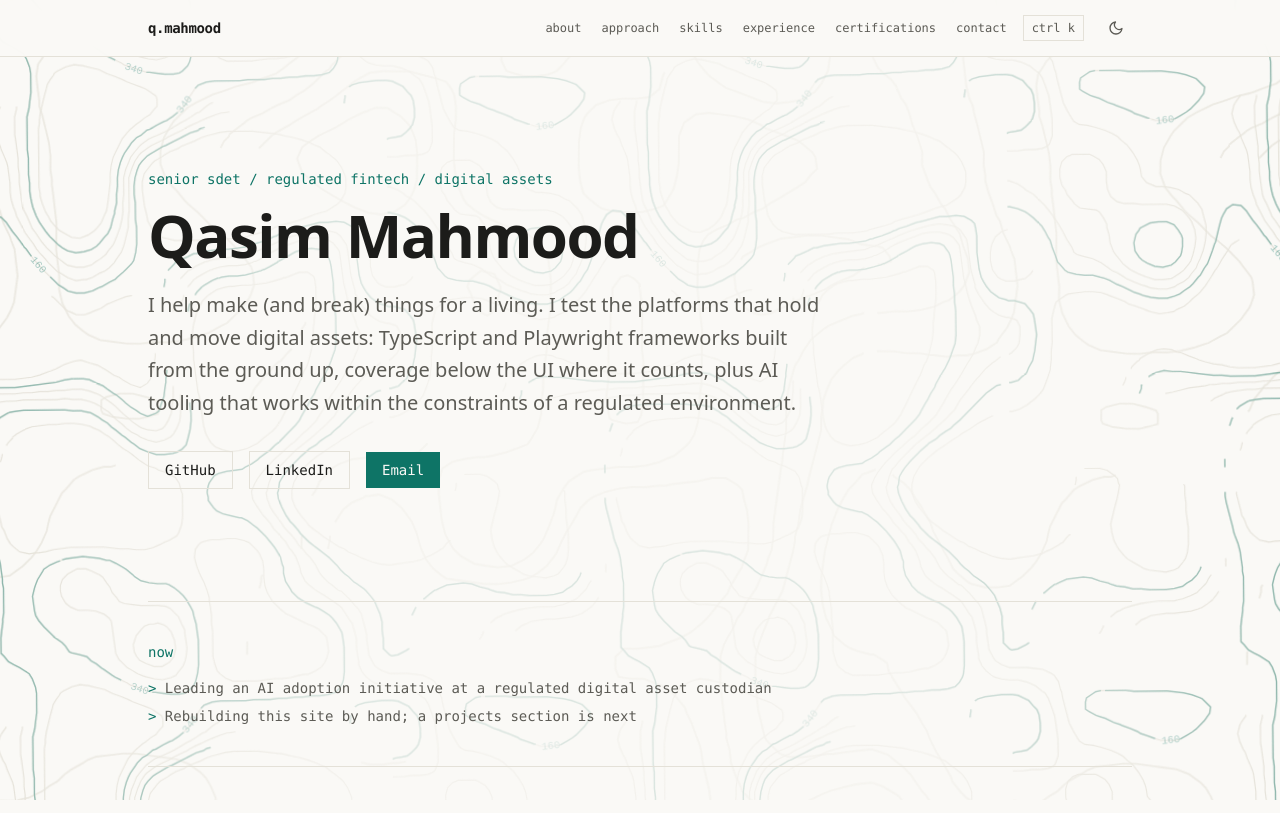
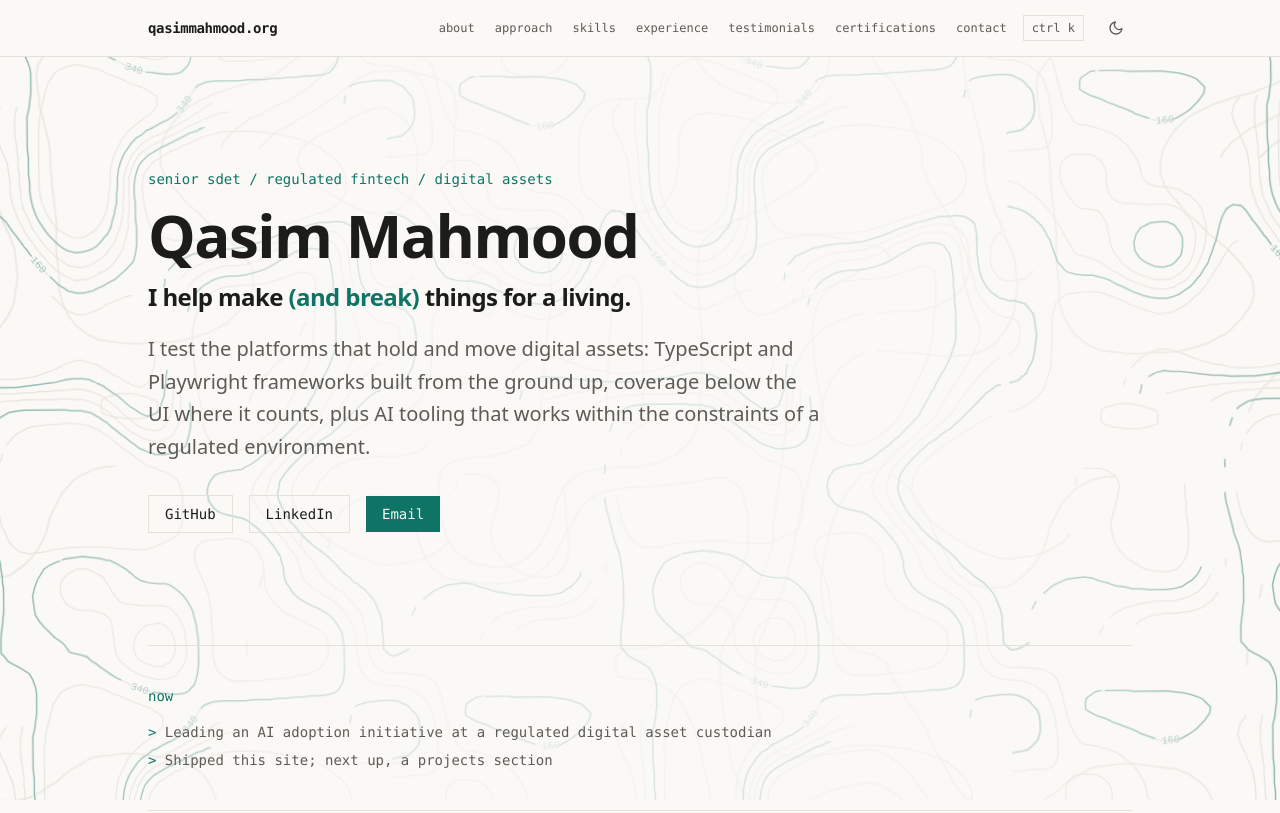
Before and after one commit to qasimmahmood95/qasimmahmood.org, a website: page index.html in a window 1280 px wide. Shown: the top 813 px of the page. Drawn offline with Linux system fonts and the light colour scheme.

Commit message:
feat: hero tagline subheader, domain wordmark, testimonials section
- tagline becomes its own subheader with the accent on (and break)
- nav wordmark is now qasimmahmood.org on both pages; links page
  footer swaps its duplicate home link for a copyright line
- now strip reflects the shipped site
- testimonials promoted from a block inside experience to their own
  numbered section (05), with certifications and contact renumbered;
  nav and palette gain testimonials entries

```diff
--- a/index.html
+++ b/index.html
@@ -58,7 +58,7 @@
 
   <header class="sticky top-0 z-40 border-b border-line dark:border-line-dark bg-paper/95 dark:bg-coal/95 backdrop-blur-sm">
     <nav class="mx-auto flex max-w-5xl items-center justify-between px-5 py-3" aria-label="Main">
-      <a href="#top" class="font-mono text-sm font-semibold tracking-tight hover:text-accent dark:hover:text-accent-bright">q.mahmood</a>
+      <a href="#top" class="font-mono text-sm font-semibold tracking-tight hover:text-accent dark:hover:text-accent-bright">qasimmahmood.org</a>
 
       <div class="flex items-center gap-1 sm:gap-4">
         <ul id="nav-links" class="hidden sm:flex items-center gap-5 font-mono text-xs text-ink-muted dark:text-fog-muted">
@@ -66,6 +66,7 @@
           <li><a class="hover:text-accent dark:hover:text-accent-bright" href="#approach">approach</a></li>
           <li><a class="hover:text-accent dark:hover:text-accent-bright" href="#skills">skills</a></li>
           <li><a class="hover:text-accent dark:hover:text-accent-bright" href="#experience">experience</a></li>
+          <li><a class="hover:text-accent dark:hover:text-accent-bright" href="#testimonials">testimonials</a></li>
           <li><a class="hover:text-accent dark:hover:text-accent-bright" href="#certifications">certifications</a></li>
           <li><a class="hover:text-accent dark:hover:text-accent-bright" href="#contact">contact</a></li>
         </ul>
@@ -97,6 +98,7 @@
       <li><a class="block py-2 hover:text-accent dark:hover:text-accent-bright" href="#approach">approach</a></li>
       <li><a class="block py-2 hover:text-accent dark:hover:text-accent-bright" href="#skills">skills</a></li>
       <li><a class="block py-2 hover:text-accent dark:hover:text-accent-bright" href="#experience">experience</a></li>
+      <li><a class="block py-2 hover:text-accent dark:hover:text-accent-bright" href="#testimonials">testimonials</a></li>
       <li><a class="block py-2 hover:text-accent dark:hover:text-accent-bright" href="#certifications">certifications</a></li>
       <li><a class="block py-2 hover:text-accent dark:hover:text-accent-bright" href="#contact">contact</a></li>
     </ul>
@@ -108,11 +110,14 @@
     <section id="top" class="py-20 sm:py-28">
       <p class="font-mono text-sm text-accent dark:text-accent-bright">senior sdet / regulated fintech / digital assets</p>
       <h1 class="mt-4 text-4xl font-bold tracking-tight sm:text-5xl lg:text-6xl">Qasim Mahmood</h1>
-      <p class="mt-6 max-w-2xl text-lg leading-relaxed text-ink-muted dark:text-fog-muted lg:text-xl">
-        I help make (and break) things for a living. I test the platforms that hold
-        and move digital assets: TypeScript and Playwright frameworks built from the
-        ground up, coverage below the UI where it counts, plus AI tooling that works
-        within the constraints of a regulated environment.
+      <p class="mt-4 text-xl font-semibold tracking-tight sm:text-2xl">
+        I help make <span class="text-accent dark:text-accent-bright">(and break)</span> things for a living.
+      </p>
+      <p class="mt-5 max-w-2xl text-lg leading-relaxed text-ink-muted dark:text-fog-muted lg:text-xl">
+        I test the platforms that hold and move digital assets: TypeScript and
+        Playwright frameworks built from the ground up, coverage below the UI where
+        it counts, plus AI tooling that works within the constraints of a regulated
+        environment.
       </p>
       <div class="mt-8 flex flex-wrap items-center gap-4 font-mono text-sm">
         <a href="https://github.com/qasimmahmood95" class="border border-line dark:border-line-dark px-4 py-2 hover:border-accent hover:text-accent dark:hover:border-accent-bright dark:hover:text-accent-bright">GitHub</a>
@@ -127,7 +132,7 @@
       <p class="font-mono text-sm text-accent dark:text-accent-bright">now</p>
       <ul class="mt-4 space-y-2 font-mono text-sm text-ink-muted dark:text-fog-muted">
         <li><span class="text-accent dark:text-accent-bright" aria-hidden="true">&gt; </span>Leading an AI adoption initiative at a regulated digital asset custodian</li>
-        <li><span class="text-accent dark:text-accent-bright" aria-hidden="true">&gt; </span>Rebuilding this site by hand; a projects section is next</li>
+        <li><span class="text-accent dark:text-accent-bright" aria-hidden="true">&gt; </span>Shipped this site; next up, a projects section</li>
         <!-- TODO: Q to add/update current items (cert in progress, reading, talks) -->
       </ul>
     </section>
@@ -354,13 +359,16 @@
         </article>
 
       </div>
+    </section>
 
-      <!-- Full quotes from LinkedIn recommendations (colleagues only); obvious
-           typos quietly corrected, wording otherwise verbatim -->
-      <!-- TODO: Q to review the corrections and confirm Joshua Brown was Playroll -->
-      <div class="mt-16">
-        <h3 class="font-mono text-sm font-semibold uppercase tracking-wider">What colleagues say</h3>
-        <div class="mt-6 gap-8 sm:columns-2 lg:columns-3">
+    <!-- Testimonials: full quotes from LinkedIn recommendations (colleagues
+         only); obvious typos quietly corrected, wording otherwise verbatim -->
+    <!-- TODO: Q to review the corrections and confirm Joshua Brown was Playroll -->
+    <section id="testimonials" class="relative isolate border-t border-line dark:border-line-dark py-16 sm:py-20">
+      <span class="pointer-events-none select-none sticky top-24 -z-10 hidden h-0 text-right font-mono font-bold text-line dark:text-line-dark sm:block sm:text-8xl" aria-hidden="true">05</span>
+      <p class="font-mono text-sm text-accent dark:text-accent-bright"><span class="js-check opacity-0 transition-opacity duration-500" aria-hidden="true">&#10003; </span>05 / testimonials</p>
+      <h2 class="mt-3 text-3xl font-bold tracking-tight">What colleagues say</h2>
+      <div class="mt-8 gap-8 sm:columns-2 lg:columns-3">
           <figure class="mb-8 break-inside-avoid">
             <blockquote class="border-l-2 border-accent pl-4 text-sm leading-relaxed text-ink-muted dark:border-accent-bright dark:text-fog-muted">
               "I worked with Qasim at Playroll and he was a great team member, allowing
@@ -432,14 +440,13 @@
             </blockquote>
             <figcaption class="mt-3 pl-4 font-mono text-xs text-ink-muted dark:text-fog-muted">Rowan Chan, Quality Engineering Lead at Alpha Group<br>worked together at Crypto.com</figcaption>
           </figure>
-        </div>
       </div>
     </section>
 
     <!-- Certifications (rendered from the array in js/main.js) -->
     <section id="certifications" class="relative isolate border-t border-line dark:border-line-dark py-16 sm:py-20">
-      <span class="pointer-events-none select-none sticky top-24 -z-10 hidden h-0 text-right font-mono font-bold text-line dark:text-line-dark sm:block sm:text-8xl" aria-hidden="true">05</span>
-      <p class="font-mono text-sm text-accent dark:text-accent-bright"><span class="js-check opacity-0 transition-opacity duration-500" aria-hidden="true">&#10003; </span>05 / certifications</p>
+      <span class="pointer-events-none select-none sticky top-24 -z-10 hidden h-0 text-right font-mono font-bold text-line dark:text-line-dark sm:block sm:text-8xl" aria-hidden="true">06</span>
+      <p class="font-mono text-sm text-accent dark:text-accent-bright"><span class="js-check opacity-0 transition-opacity duration-500" aria-hidden="true">&#10003; </span>06 / certifications</p>
       <h2 class="mt-3 text-3xl font-bold tracking-tight">Certifications</h2>
       <div id="certs-root" class="mt-8 space-y-10"></div>
       <noscript>
@@ -456,8 +463,8 @@
 
     <!-- Contact -->
     <section id="contact" class="relative isolate border-t border-line dark:border-line-dark py-16 sm:py-20">
-      <span class="pointer-events-none select-none sticky top-24 -z-10 hidden h-0 text-right font-mono font-bold text-line dark:text-line-dark sm:block sm:text-8xl" aria-hidden="true">06</span>
-      <p class="font-mono text-sm text-accent dark:text-accent-bright"><span class="js-check opacity-0 transition-opacity duration-500" aria-hidden="true">&#10003; </span>06 / contact</p>
+      <span class="pointer-events-none select-none sticky top-24 -z-10 hidden h-0 text-right font-mono font-bold text-line dark:text-line-dark sm:block sm:text-8xl" aria-hidden="true">07</span>
+      <p class="font-mono text-sm text-accent dark:text-accent-bright"><span class="js-check opacity-0 transition-opacity duration-500" aria-hidden="true">&#10003; </span>07 / contact</p>
       <h2 class="mt-3 text-3xl font-bold tracking-tight">Get in touch</h2>
       <p class="mt-6 max-w-2xl leading-relaxed text-ink-muted dark:text-fog-muted">
         Based in London. If you're hiring for quality engineering in fintech or digital
--- a/js/main.js
+++ b/js/main.js
@@ -258,6 +258,7 @@ function initCommandPalette() {
     { label: "go / approach", run: go("approach") },
     { label: "go / skills", run: go("skills") },
     { label: "go / experience", run: go("experience") },
+    { label: "go / testimonials", run: go("testimonials") },
     { label: "go / certifications", run: go("certifications") },
     { label: "go / contact", run: go("contact") },
     { label: "go / top", run: () => window.scrollTo({ top: 0 }) },
@@ -349,7 +350,7 @@ function consoleGreeting() {
   const mono = "font-family: ui-monospace, monospace;";
   console.log("%cqasimmahmood.org", mono + "font-weight: 600;");
   console.log("%cOpening the console on a personal site? Spoken like a tester.", mono);
-  console.log("%cSuite is green: 6 sections passed, 0 failed, 0 flaky. Found a bug anyway? " + EMAIL, mono);
+  console.log("%cSuite is green: 7 sections passed, 0 failed, 0 flaky. Found a bug anyway? " + EMAIL, mono);
   console.log("%cTip: ctrl+k works here.", mono);
 }
 
--- a/tests/site.spec.ts
+++ b/tests/site.spec.ts
@@ -4,7 +4,7 @@ test.describe("page structure", () => {
   test("loads with the right title and all sections", async ({ page }) => {
     await page.goto("/");
     await expect(page).toHaveTitle(/Qasim Mahmood/);
-    for (const id of ["about", "approach", "skills", "experience", "certifications", "contact"]) {
+    for (const id of ["about", "approach", "skills", "experience", "testimonials", "certifications", "contact"]) {
       await expect(page.locator(`#${id}`)).toBeAttached();
     }
   });
@@ -25,9 +25,9 @@ test.describe("page structure", () => {
 
   test("renders colleague testimonials with honest attribution", async ({ page }) => {
     await page.goto("/");
-    await expect(page.locator("#experience figure blockquote")).toHaveCount(7);
+    await expect(page.locator("#testimonials figure blockquote")).toHaveCount(7);
     // Attribution separates current title from where the collaboration happened
-    const first = page.locator("#experience figcaption").first();
+    const first = page.locator("#testimonials figcaption").first();
     await expect(first).toContainText("CTO at Lovey");
     await expect(first).toContainText("worked together at Playroll");
   });
```
Also changed, not shown: links.html (+4 -2 lines), css/site.css.
